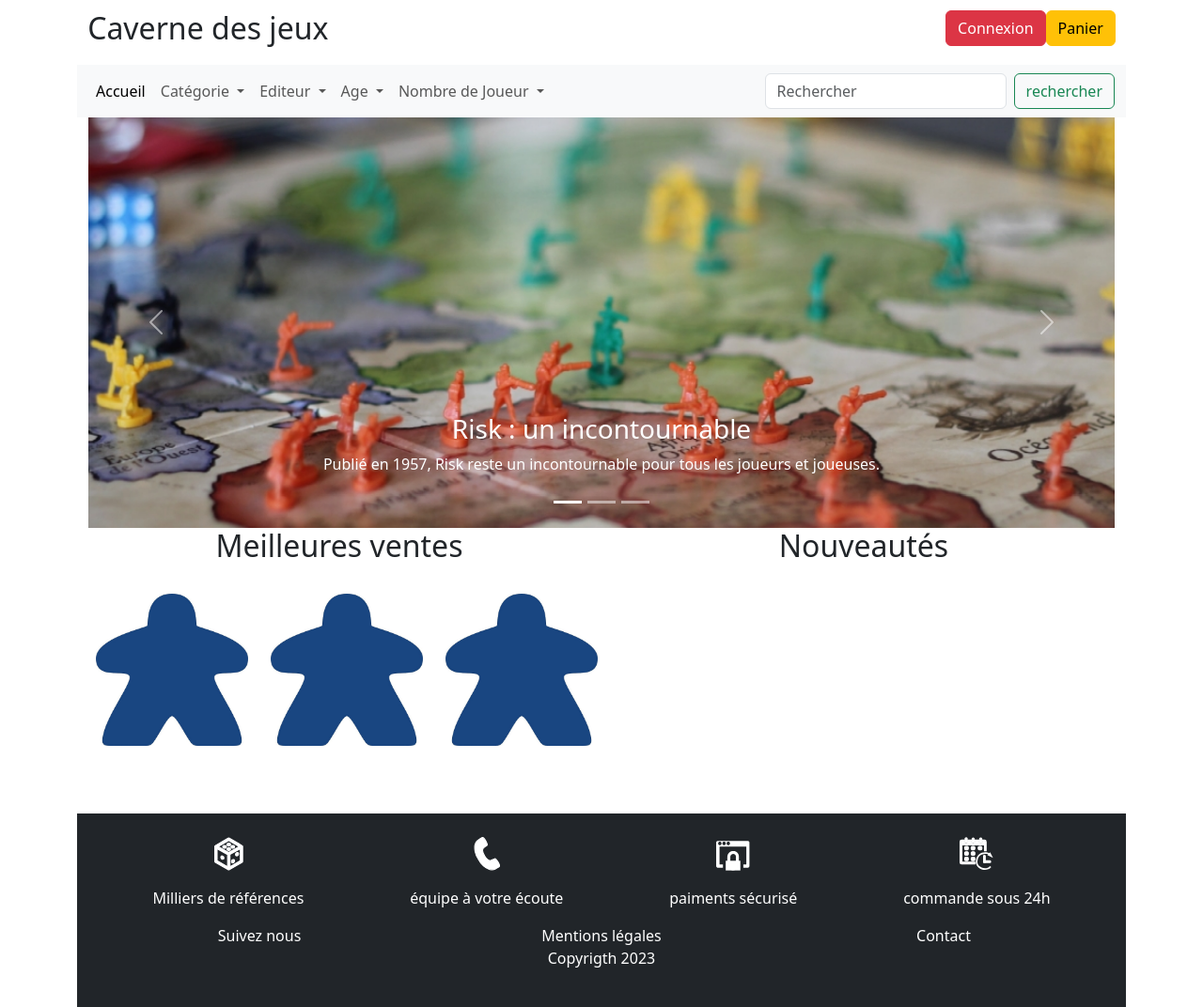
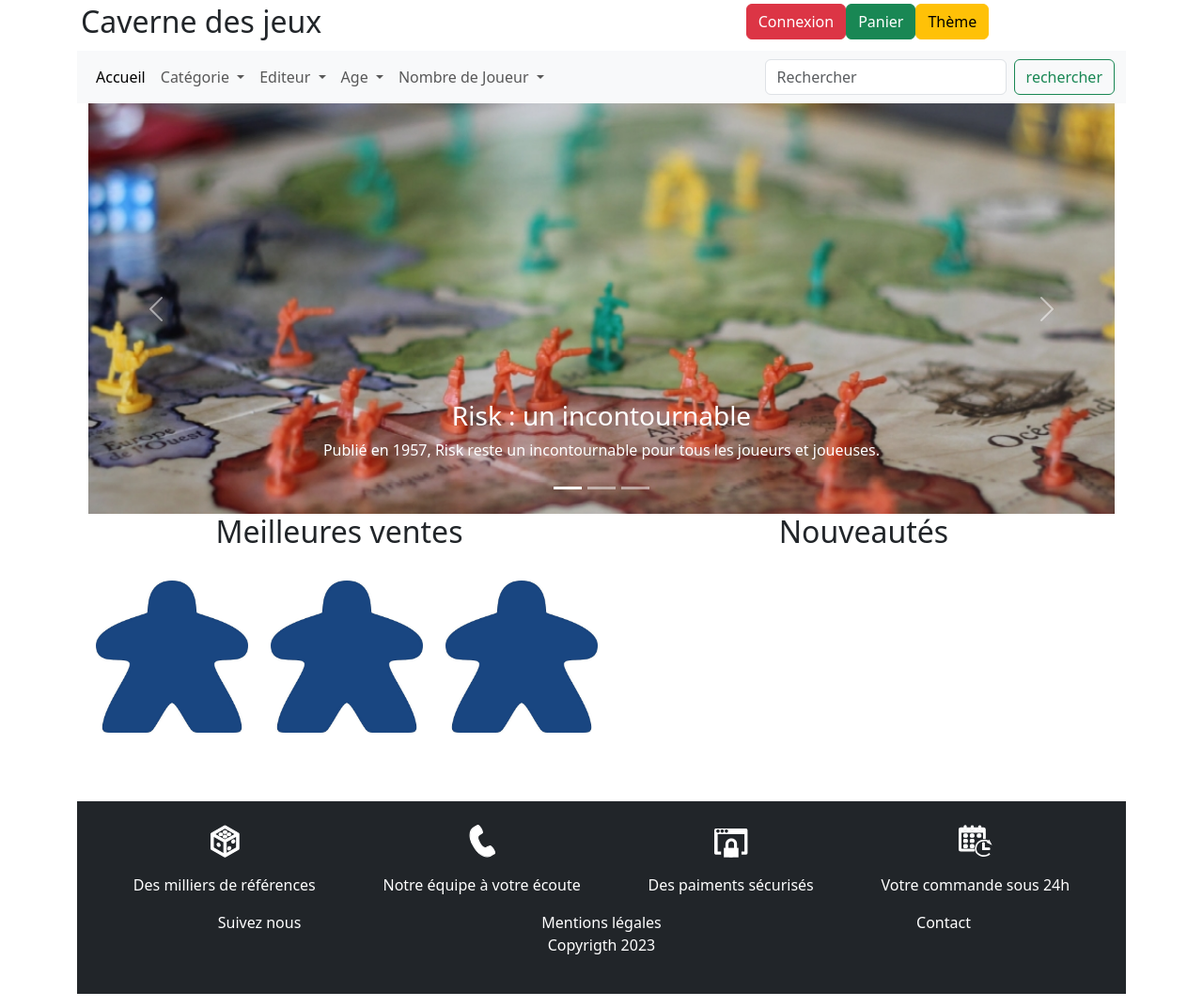
Before and after one commit to BrunoMaucourt/la_caverne_des_jeux, a PHP site: page /View/index.php in a window 1280 px wide. Shown: the whole page at 94% size. Run offline with PHP 8.4, Linux system fonts and the light colour scheme; data that the repository does not hold is empty.

Commit message:
Button to switch light and dark mode

```diff
--- /dev/null
+++ b/Controller/theme_connected_user.php
@@ -0,0 +1,24 @@
+<?php
+    // Choose color theme for bootstrap
+    if(!isset($_SESSION['theme'])){
+        $_SESSION['theme'] = 0;
+    }
+    // if user is connected check in database, theme preference
+    if(isset($_SESSION['user_id'])){
+        require_once "db_connection.php";
+        require_once "../Model/data_user.php";
+
+        // update color theme
+        if($user_data['light_dark'] == 0){
+            $_SESSION['theme'] = 0;
+        }else{
+            $_SESSION['theme'] = 1;
+        }
+    }
+
+    // Choose color theme
+    if($_SESSION['theme'] == 0){
+        echo 'data-bs-theme="light"';
+    }else{
+        echo 'data-bs-theme="dark"';
+    }
--- a/Element/footer.php
+++ b/Element/footer.php
@@ -1,29 +1,29 @@
 </main>
-<footer class="container mt-5 p-4 bg-dark text-white text-center">
+<footer class="container mt-5 p-4 bg-dark text-white text-center border-top border-light">
     <div class="footer_column">
         <div>
             <figure>
                 <img src="../Picture/Website/icon_dice.svg" alt="">
             </figure>
-            <p>Milliers de références</p>
+            <p>Des milliers de références</p>
         </div>
         <div>
             <figure>
                 <img src="../Picture/Website/icon_phone.svg" alt="">
             </figure>
-            <p>équipe à votre écoute</p>
+            <p>Notre équipe à votre écoute</p>
         </div>
         <div>
             <figure>
                 <img src="../Picture/Website/icon_locker.svg" alt="">
             </figure>
-            <p>paiments sécurisé</p>
+            <p>Des paiments sécurisés</p>
         </div>
         <div>
             <figure>
                 <img src="../Picture/Website/icon_24h.svg" alt="">
             </figure>
-            <p>commande sous 24h</p>
+            <p>Votre commande sous 24h</p>
         </div>
     </div>
 
--- a/Element/header.php
+++ b/Element/header.php
@@ -24,19 +24,30 @@
     <link rel="stylesheet" href="../Style/style.css">
     <title><?php echo $title ?></title>
 </head>
-<body class="container">
+<body class="container"
+<?PHP require_once "../Controller/theme_connected_user.php"?>
+>
     <header>
-        <div id="banner" >
+        <div class="row p-1">
+            <div class="col-lg-6">
                 <h2>Caverne des jeux</h2>
+            </div>
+            <div class="col-lg-6 d-flex flex-row justify-content-around">
                 <?php if($user_is_connected){
                     echo "<h3>Bonjour ".$user['first_name']." !</h3>";
                     echo'<div class="btn-group" role="group" aria-label="Basic mixed styles example">
+                    <figure>
+                        <img class="w-25" src=" '. $user_data['profil_picture'] . ' " alt="Photo de profil">
+                    </figure>
                     <a href="../View/profil.php">
                         <button type="button" class="btn btn-danger">Mon Profil</button>
                     </a>
                     <a href="./cart.php">
-                    <button type="button" class="btn btn-warning">Panier</button>
+                        <button type="button" class="btn btn-success">Panier</button>
                     </a>
+                    <form action="../Controller/theme_switch.php" method="post">
+                        <input type="submit" class="btn btn-warning" value="Thème">
+                    </form>
                     </div>';
                 }else{
                     echo'<div class="btn-group" role="group" aria-label="Basic mixed styles example">
@@ -44,11 +55,14 @@
                         <button type="button" class="btn btn-danger">Connexion</button>
                     </a>
                     <a href="./cart.php">
-                    <button type="button" class="btn btn-warning">Panier</button>
+                        <button type="button" class="btn btn-success">Panier</button>
                     </a>
+                    <form action="../Controller/theme_switch.php" method="post">
+                        <input type="submit" class="btn btn-warning" value="Thème">
+                    </form>
                     </div>';
                 }?>
-
+            </div>
         </div>
         <nav class="navbar navbar-expand-lg bg-body-tertiary">
             <div class="container-fluid">
--- /dev/null
+++ b/Model/data_user_theme_color.php
@@ -0,0 +1,5 @@
+<?php
+    // query to get data from user based on id
+    $query = "UPDATE `user` SET light_dark = ?  WHERE id = ?";
+    $stmt = $dbh_readwrite->prepare($query);
+    $stmt->execute([$_SESSION['theme'], $_SESSION['user_id']]);
```
Also changed, not shown: Controller/theme_switch.php (added, +24 -0 lines), Picture/Avatar/user_id_3.jpeg. Lines whose indentation alone changed are shown as unchanged.
